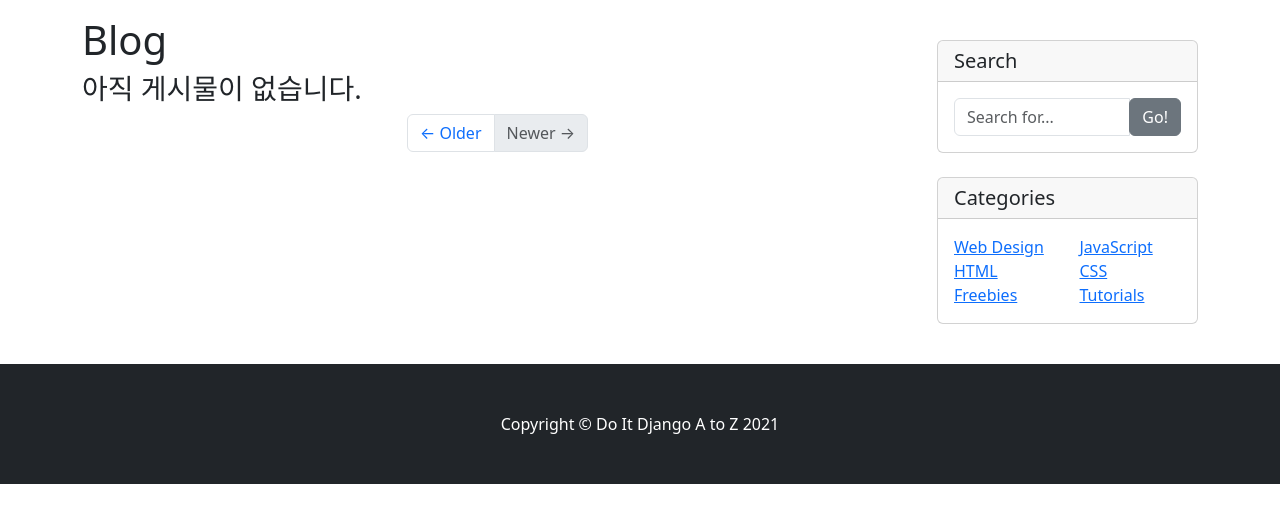
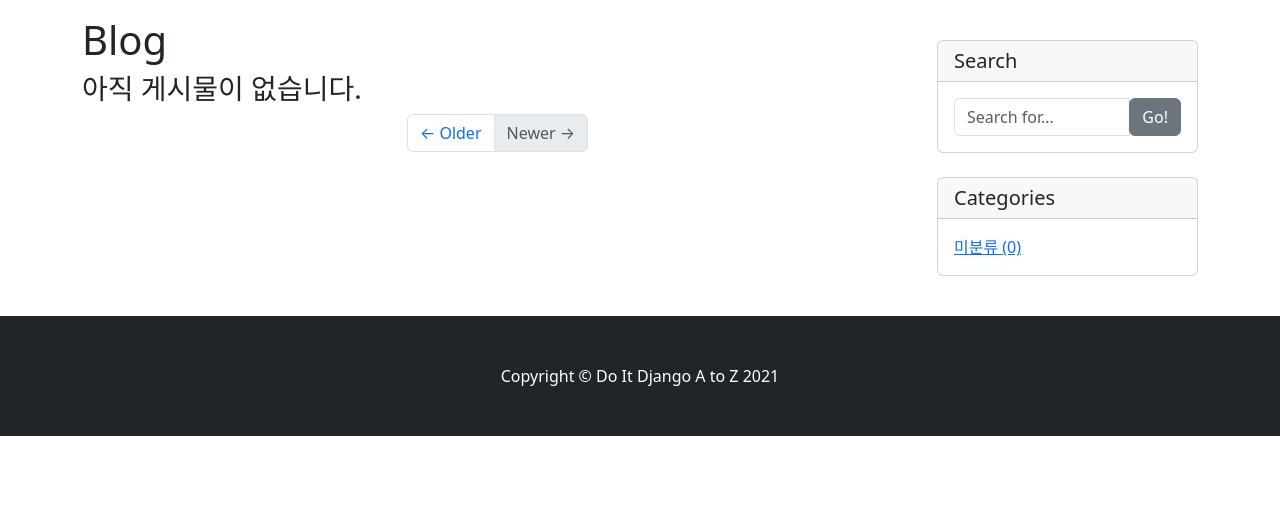
Before and after one commit to automaster5013/do_it_django, a Django app: page /blog/ in a window 1280 px wide. Shown: the part 56-579 px from the top of the page. Run offline with Django 5.2, Linux system fonts and the light colour scheme; data that the repository does not hold is empty; some libraries are stand-ins or nearby versions.

Commit message:
category

```diff
--- a/blog/Templates/blog/base.html
+++ b/blog/Templates/blog/base.html
@@ -34,36 +34,20 @@
             </div>
 
             <!-- Categories Widget -->
-            <div class="card my-4">
+            <div class="card my-4" id="categories-card">
                 <h5 class="card-header">Categories</h5>
                 <div class="card-body">
                     <div class="row">
-                        <div class="col-lg-6">
                             <ul class="list-unstyled mb-0">
+                                {% for category in categories %}
                                 <li>
-                                    <a href="#">Web Design</a>
+                                    <a href="{{ category.get_absolute_url }}">{{ category }} ({{ category.post_set.count}})</a>
                                 </li>
+                                {% endfor %}
                                 <li>
-                                    <a href="#">HTML</a>
-                                </li>
-                                <li>
-                                    <a href="#">Freebies</a>
+                                    <a href="/blog/category/no_category/">미분류 ({{ no_category_post_count }})</a>
                                 </li>
                             </ul>
-                        </div>
-                        <div class="col-lg-6">
-                            <ul class="list-unstyled mb-0">
-                                <li>
-                                    <a href="#">JavaScript</a>
-                                </li>
-                                <li>
-                                    <a href="#">CSS</a>
-                                </li>
-                                <li>
-                                    <a href="#">Tutorials</a>
-                                </li>
-                            </ul>
-                        </div>
                     </div>
                 </div>
             </div>
--- a/blog/views.py
+++ b/blog/views.py
@@ -1,9 +1,15 @@
 from django.views.generic import ListView, DetailView
-from .models import Post
+from .models import Post, Category
 
 class PostList(ListView):
     model = Post
     ordering = '-pk'
+
+    def get_context_data(self, **kwargs):
+        context = super(PostList, self).get_context_data()
+        context['categories'] = Category.objects.all()
+        context['no_category_post_count'] = Post.objects.filter(category=None).count()
+        return context
 
 
 class PostDetail(DetailView):
--- a/do_it_django_prj/settings.py
+++ b/do_it_django_prj/settings.py
@@ -38,6 +38,7 @@ INSTALLED_APPS = [
     'django.contrib.sessions',
     'django.contrib.messages',
     'django.contrib.staticfiles',
+    'django_extensions',
     'blog',
     'single_pages',
 ]
```
Also changed, not shown: README.md.
